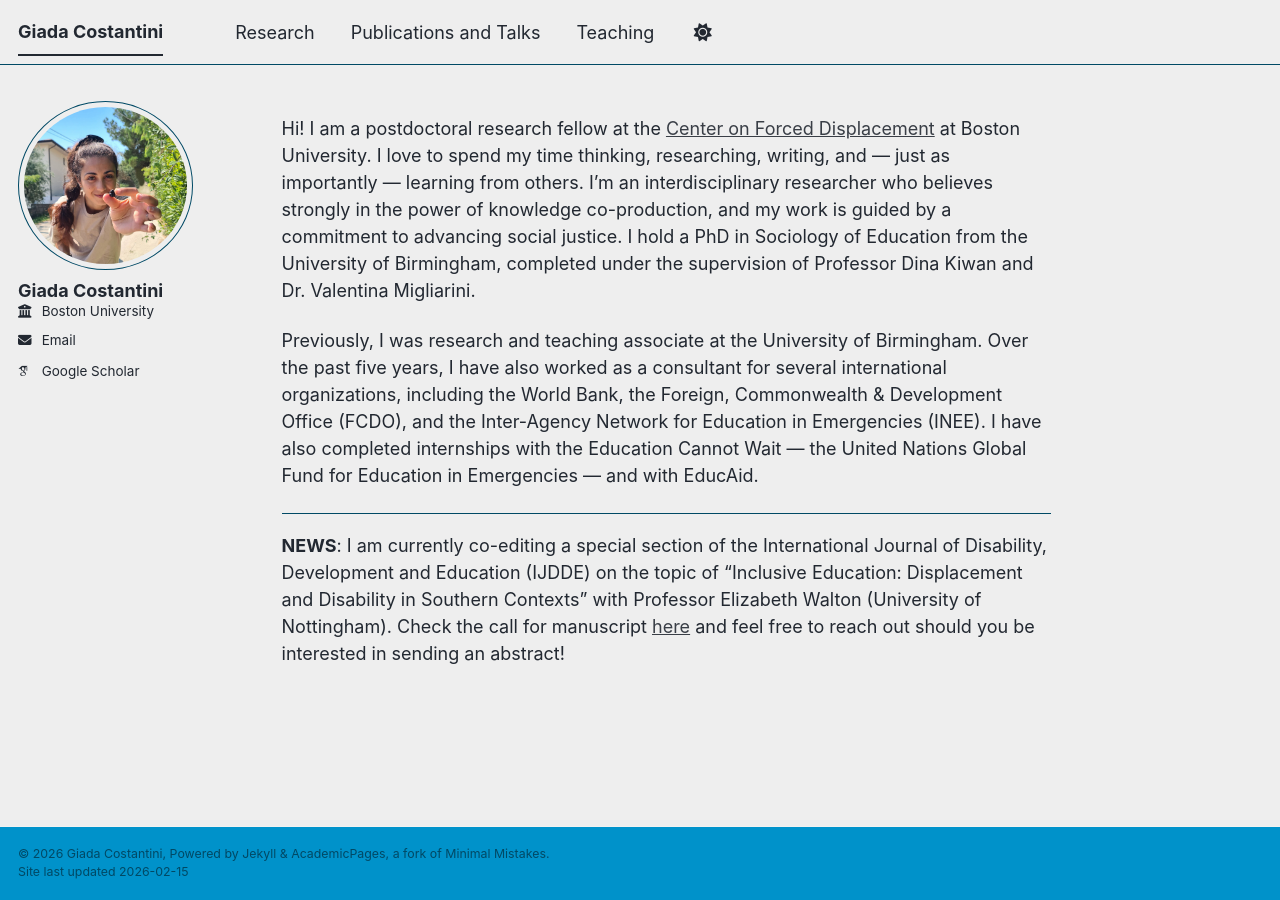
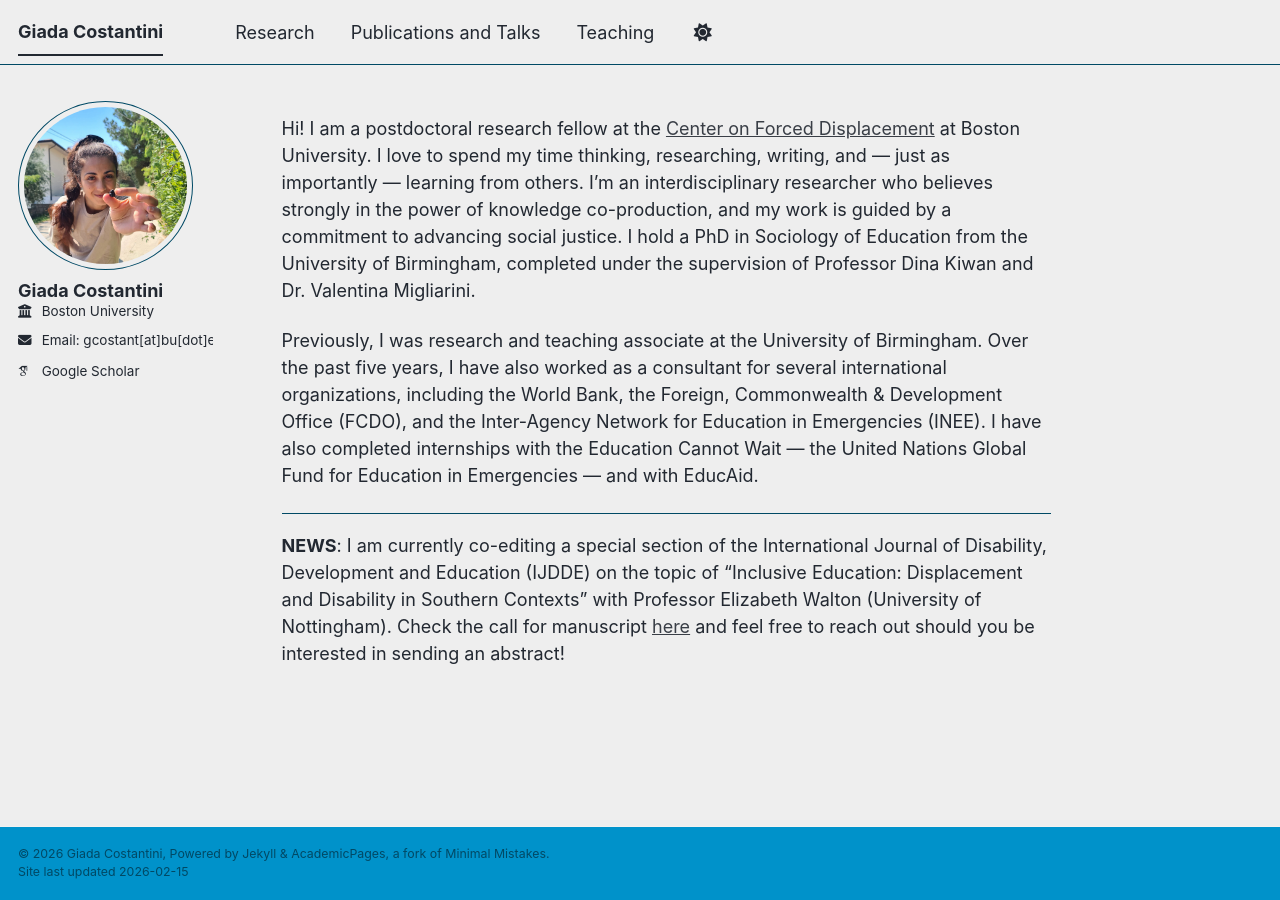
Before and after one commit to giada-costantini/giada-costantini.github.io, a Jekyll site: the page built from _pages/about.md, in a window 1280 px wide. Built offline with Jekyll 4.4.1, drawn with Linux system fonts in a browser that asks for light colours; some web fonts are replaced; a script bundle is joined from its source files by our own code; library files that are not in the unit come from our copies.

Commit message:
Update email label with contact information

```diff
--- a/_data/ui-text.yml
+++ b/_data/ui-text.yml
@@ -25,7 +25,7 @@ en: &DEFAULT_EN
   feed_label                 : "Feed"
   powered_by                 : "Powered by"
   website_label              : "Website"
-  email_label                : "Email"
+  email_label                : "Email: gcostant[at]bu[dot]edu"
   recent_posts               : "Recent Posts"
   undefined_wpm              : "Undefined parameter words_per_minute at _config.yml"
   comment_form_info          : "Your email address will not be published. Required fields are marked"
```
